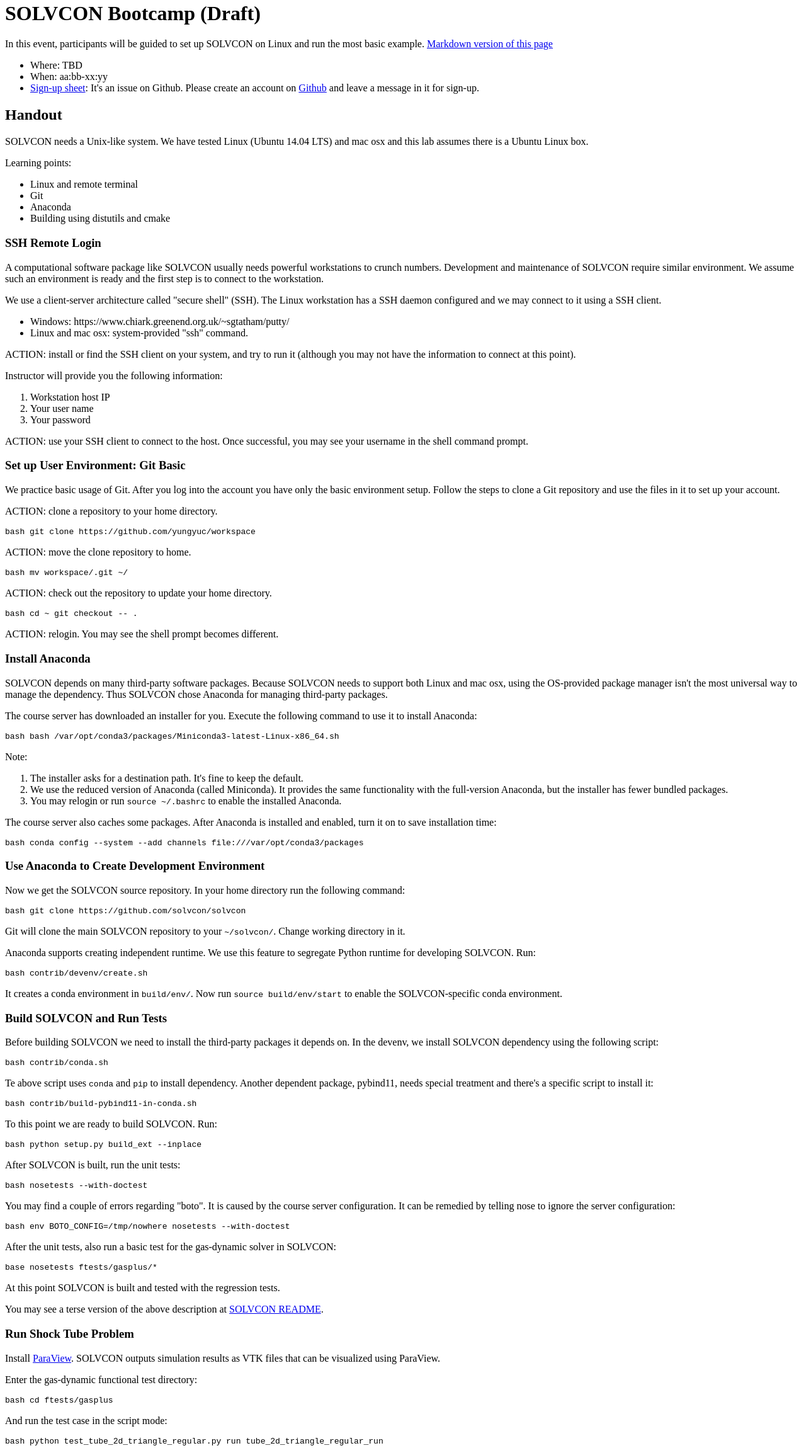
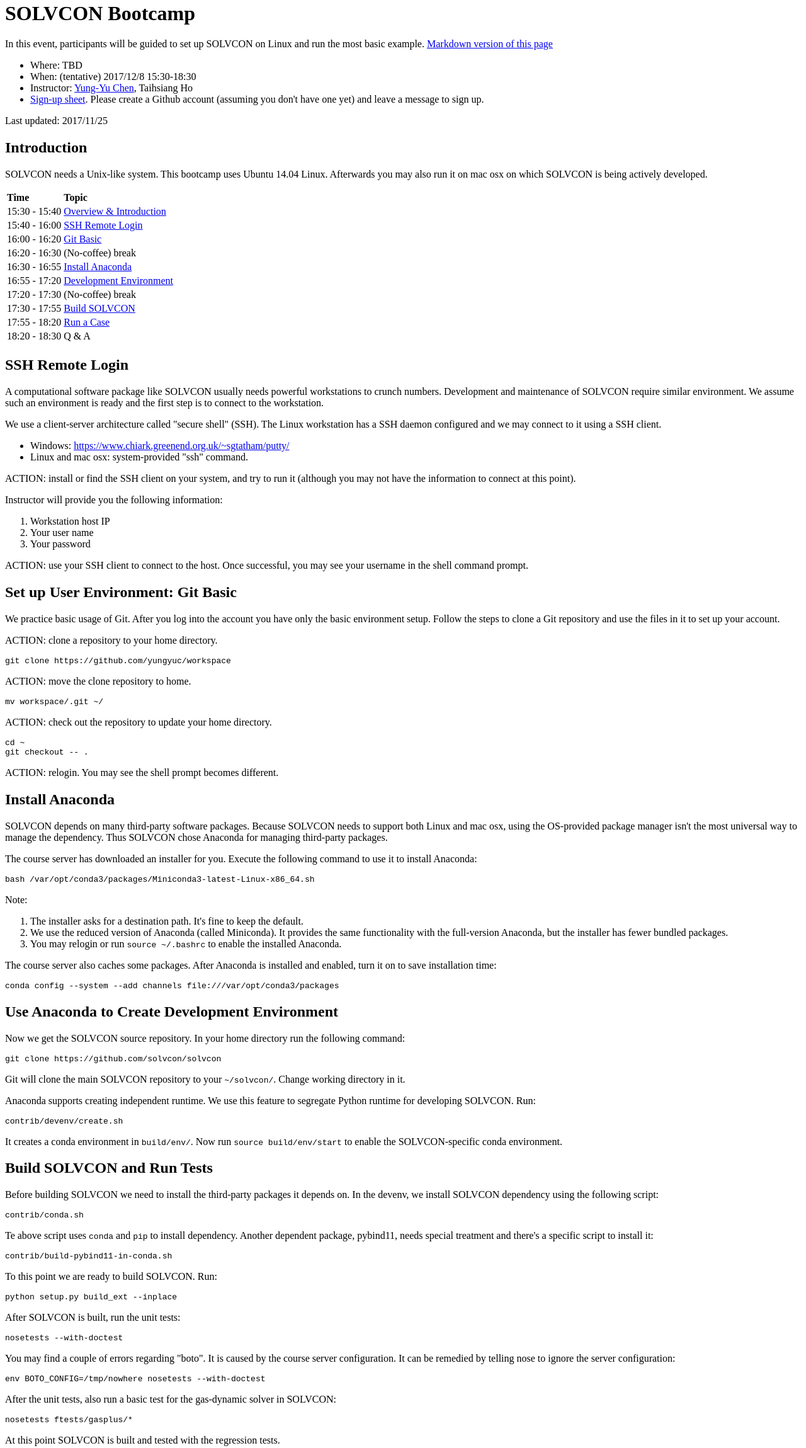
Before and after one commit to solvcon/seminar, a plain HTML site: page 2017/bootcamp/index.html in a window 1280 px wide. Shown: the part 5-2304 px from the top of the page at 63% size. Drawn offline with Linux system fonts and the light colour scheme.

Commit message:
Add agenda.

```diff
--- a/2017/bootcamp/index.html
+++ b/2017/bootcamp/index.html
@@ -1,6 +1,6 @@
-<p><head><title>2017 SOLVCON Bootcamp (Draft)</title></head></p>
+<p><head><title>2017 SOLVCON Bootcamp</title></head></p>
 
-<h1>SOLVCON Bootcamp (Draft)</h1>
+<h1>SOLVCON Bootcamp</h1>
 
 <p>In this event, participants will be guided to set up SOLVCON on Linux and run
 the most basic example.  <a href="https://github.com/solvcon/seminar/blob/gh-pages/2017/bootcamp/index.md">Markdown version of this
@@ -8,27 +8,73 @@ page</a></p>
 
 <ul>
 <li>Where: TBD</li>
-<li>When: aa:bb-xx:yy</li>
-<li><a href="https://github.com/solvcon/seminar/issues/7">Sign-up sheet</a>: It's an issue
-on Github.  Please create an account on <a href="https://github.com/">Github</a> and
-leave a message in it for sign-up.</li>
+<li>When: (tentative) 2017/12/8 15:30-18:30</li>
+<li>Instructor: <a href="mailto:yyc@solvcon.net">Yung-Yu Chen</a>, Taihsiang Ho</li>
+<li><a href="https://github.com/solvcon/seminar/issues/7">Sign-up sheet</a>.  Please create
+a Github account (assuming you don't have one yet) and leave a message to
+sign up.</li>
 </ul>
 
-<h2>Handout</h2>
+<p>Last updated: 2017/11/25</p>
 
-<p>SOLVCON needs a Unix-like system.  We have tested Linux (Ubuntu 14.04 LTS) and
-mac osx and this lab assumes there is a Ubuntu Linux box.</p>
+<h2><a name="intro"></a> Introduction</h2>
 
-<p>Learning points:</p>
+<p>SOLVCON needs a Unix-like system.  This bootcamp uses Ubuntu 14.04 Linux.
+Afterwards you may also run it on mac osx on which SOLVCON is being actively
+developed.</p>
 
-<ul>
-<li>Linux and remote terminal</li>
-<li>Git</li>
-<li>Anaconda</li>
-<li>Building using distutils and cmake</li>
-</ul>
+<table>
+<thead>
+<tr>
+  <th align="left">Time</th>
+  <th align="left">Topic</th>
+</tr>
+</thead>
+<tbody>
+<tr>
+  <td align="left">15:30 - 15:40</td>
+  <td align="left"><a href="#intro">Overview &amp; Introduction</a></td>
+</tr>
+<tr>
+  <td align="left">15:40 - 16:00</td>
+  <td align="left"><a href="#ssh">SSH Remote Login</a></td>
+</tr>
+<tr>
+  <td align="left">16:00 - 16:20</td>
+  <td align="left"><a href="#git">Git Basic</a></td>
+</tr>
+<tr>
+  <td align="left">16:20 - 16:30</td>
+  <td align="left">(No-coffee) break</td>
+</tr>
+<tr>
+  <td align="left">16:30 - 16:55</td>
+  <td align="left"><a href="#conda">Install Anaconda</a></td>
+</tr>
+<tr>
+  <td align="left">16:55 - 17:20</td>
+  <td align="left"><a href="#de">Development Environment</a></td>
+</tr>
+<tr>
+  <td align="left">17:20 - 17:30</td>
+  <td align="left">(No-coffee) break</td>
+</tr>
+<tr>
+  <td align="left">17:30 - 17:55</td>
+  <td align="left"><a href="#build">Build SOLVCON</a></td>
+</tr>
+<tr>
+  <td align="left">17:55 - 18:20</td>
+  <td align="left"><a href="#run">Run a Case</a></td>
+</tr>
+<tr>
+  <td align="left">18:20 - 18:30</td>
+  <td align="left">Q &amp; A</td>
+</tr>
+</tbody>
+</table>
 
-<h3>SSH Remote Login</h3>
+<h2><a name="ssh"></a> SSH Remote Login</h2>
 
 <p>A computational software package like SOLVCON usually needs powerful
 workstations to crunch numbers.  Development and maintenance of SOLVCON require
@@ -40,7 +86,7 @@ workstation has a SSH daemon configured and we may connect to it using a SSH
 client.</p>
 
 <ul>
-<li>Windows: https://www.chiark.greenend.org.uk/~sgtatham/putty/</li>
+<li>Windows: <a href="https://www.chiark.greenend.org.uk/~sgtatham/putty/">https://www.chiark.greenend.org.uk/~sgtatham/putty/</a></li>
 <li>Linux and mac osx: system-provided "ssh" command.</li>
 </ul>
 
@@ -58,7 +104,7 @@ client.</p>
 <p>ACTION: use your SSH client to connect to the host.  Once successful, you may
 see your username in the shell command prompt.</p>
 
-<h3>Set up User Environment: Git Basic</h3>
+<h2><a name="git"></a> Set up User Environment: Git Basic</h2>
 
 <p>We practice basic usage of Git.  After you log into the account you have only
 the basic environment setup.  Follow the steps to clone a Git repository and
@@ -66,26 +112,23 @@ use the files in it to set up your account.</p>
 
 <p>ACTION: clone a repository to your home directory.</p>
 
-<p><code>bash
-git clone https://github.com/yungyuc/workspace
-</code></p>
+<div class="codehilite"><pre><span></span><code>git clone https://github.com/yungyuc/workspace
+</code></pre></div>
 
 <p>ACTION: move the clone repository to home.</p>
 
-<p><code>bash
-mv workspace/.git ~/
-</code></p>
+<div class="codehilite"><pre><span></span><code>mv workspace/.git ~/
+</code></pre></div>
 
 <p>ACTION: check out the repository to update your home directory.</p>
 
-<p><code>bash
-cd ~
+<div class="codehilite"><pre><span></span><code><span class="nb">cd</span> ~
 git checkout -- .
-</code></p>
+</code></pre></div>
 
 <p>ACTION: relogin.  You may see the shell prompt becomes different.</p>
 
-<h3>Install Anaconda</h3>
+<h2><a name="conda"></a> Install Anaconda</h2>
 
 <p>SOLVCON depends on many third-party software packages.  Because SOLVCON needs
 to support both Linux and mac osx, using the OS-provided package manager isn't
@@ -95,9 +138,8 @@ for managing third-party packages.</p>
 <p>The course server has downloaded an installer for you.  Execute the following
 command to use it to install Anaconda:</p>
 
-<p><code>bash
-bash /var/opt/conda3/packages/Miniconda3-latest-Linux-x86_64.sh
-</code></p>
+<div class="codehilite"><pre><span></span><code>bash /var/opt/conda3/packages/Miniconda3-latest-Linux-x86_64.sh
+</code></pre></div>
 
 <p>Note:</p>
 
@@ -112,18 +154,16 @@ fewer bundled packages.</li>
 <p>The course server also caches some packages.  After Anaconda is installed and
 enabled, turn it on to save installation time:</p>
 
-<p><code>bash
-conda config --system --add channels file:///var/opt/conda3/packages
-</code></p>
+<div class="codehilite"><pre><span></span><code>conda config --system --add channels file:///var/opt/conda3/packages
+</code></pre></div>
 
-<h3>Use Anaconda to Create Development Environment</h3>
+<h2><a name="de"></a> Use Anaconda to Create Development Environment</h2>
 
 <p>Now we get the SOLVCON source repository.  In your home directory run the
 following command:</p>
 
-<p><code>bash
-git clone https://github.com/solvcon/solvcon
-</code></p>
+<div class="codehilite"><pre><span></span><code>git clone https://github.com/solvcon/solvcon
+</code></pre></div>
 
 <p>Git will clone the main SOLVCON repository to your <code>~/solvcon/</code>.  Change
 working directory in it.</p>
@@ -131,78 +171,66 @@ working directory in it.</p>
 <p>Anaconda supports creating independent runtime.  We use this feature to
 segregate Python runtime for developing SOLVCON.  Run:</p>
 
-<p><code>bash
-contrib/devenv/create.sh
-</code></p>
+<div class="codehilite"><pre><span></span><code>contrib/devenv/create.sh
+</code></pre></div>
 
 <p>It creates a conda environment in <code>build/env/</code>.  Now run <code>source
 build/env/start</code> to enable the SOLVCON-specific conda environment.</p>
 
-<h3>Build SOLVCON and Run Tests</h3>
+<h2><a name="build"></a> Build SOLVCON and Run Tests</h2>
 
 <p>Before building SOLVCON we need to install the third-party packages it depends
 on.  In the devenv, we install SOLVCON dependency using the following script:</p>
 
-<p><code>bash
-contrib/conda.sh
-</code></p>
+<div class="codehilite"><pre><span></span><code>contrib/conda.sh
+</code></pre></div>
 
 <p>Te above script uses <code>conda</code> and <code>pip</code> to install dependency.  Another
 dependent package, pybind11, needs special treatment and there's a specific
 script to install it:</p>
 
-<p><code>bash
-contrib/build-pybind11-in-conda.sh
-</code></p>
+<div class="codehilite"><pre><span></span><code>contrib/build-pybind11-in-conda.sh
+</code></pre></div>
 
 <p>To this point we are ready to build SOLVCON.  Run:</p>
 
-<p><code>bash
-python setup.py build_ext --inplace
-</code></p>
+<div class="codehilite"><pre><span></span><code>python setup.py build_ext --inplace
+</code></pre></div>
 
 <p>After SOLVCON is built, run the unit tests:</p>
 
-<p><code>bash
-nosetests --with-doctest
-</code></p>
+<div class="codehilite"><pre><span></span><code>nosetests --with-doctest
+</code></pre></div>
 
 <p>You may find a couple of errors regarding "boto".  It is caused by the course
 server configuration.  It can be remedied by telling nose to ignore the server
 configuration:</p>
 
-<p><code>bash
-env BOTO_CONFIG=/tmp/nowhere nosetests --with-doctest
-</code></p>
+<div class="codehilite"><pre><span></span><code>env <span class="nv">BOTO_CONFIG</span><span class="o">=</span>/tmp/nowhere nosetests --with-doctest
+</code></pre></div>
 
 <p>After the unit tests, also run a basic test for the gas-dynamic solver in
 SOLVCON:</p>
 
-<p><code>base
-nosetests ftests/gasplus/*
-</code></p>
+<div class="codehilite"><pre><span></span><code>nosetests ftests/gasplus/*
+</code></pre></div>
 
 <p>At this point SOLVCON is built and tested with the regression tests.</p>
 
 <p>You may see a terse version of the above description at <a href="https://github.com/solvcon/solvcon/blob/master/README.rst">SOLVCON
 README</a>.</p>
 
-<h3>Run Shock Tube Problem</h3>
-
-<p>Install <a href="https://www.paraview.org">ParaView</a>.  SOLVCON outputs simulation
-results as VTK files that can be visualized using ParaView.</p>
+<h2><a name="run"></a> Run Shock Tube Problem</h2>
 
 <p>Enter the gas-dynamic functional test directory:</p>
 
-<p><code>bash
-cd ftests/gasplus
-</code></p>
+<div class="codehilite"><pre><span></span><code><span class="nb">cd</span> ftests/gasplus
+</code></pre></div>
 
 <p>And run the test case in the script mode:</p>
 
-<p><code>bash
-python test_tube_2d_triangle_regular.py run tube_2d_triangle_regular_run
-</code></p>
+<div class="codehilite"><pre><span></span><code>python test_tube_2d_triangle_regular.py run tube_2d_triangle_regular_run
+</code></pre></div>
 
 <p>It produces a directory named <code>tube_2d_triangle_regular_run/</code>, which contains
-the result VTK files.  Use ParaView to play with them.</p>
+the result VTK files.  Use <a href="https://www.paraview.org">ParaView</a> to view them.</p>
```
Also changed, not shown: 2 other files.
